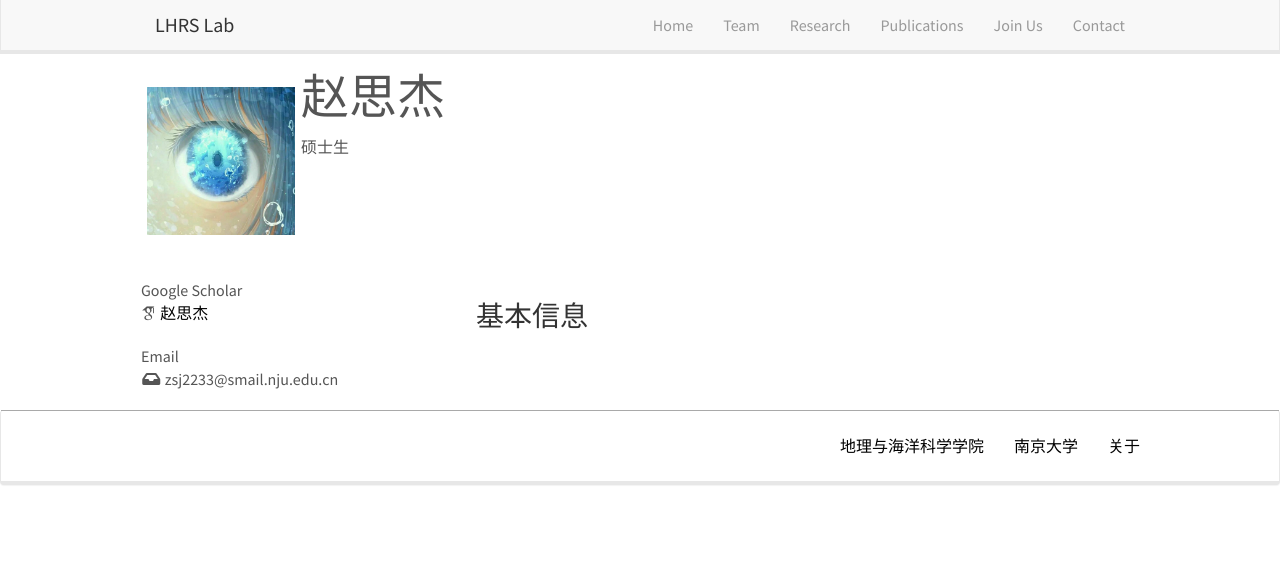
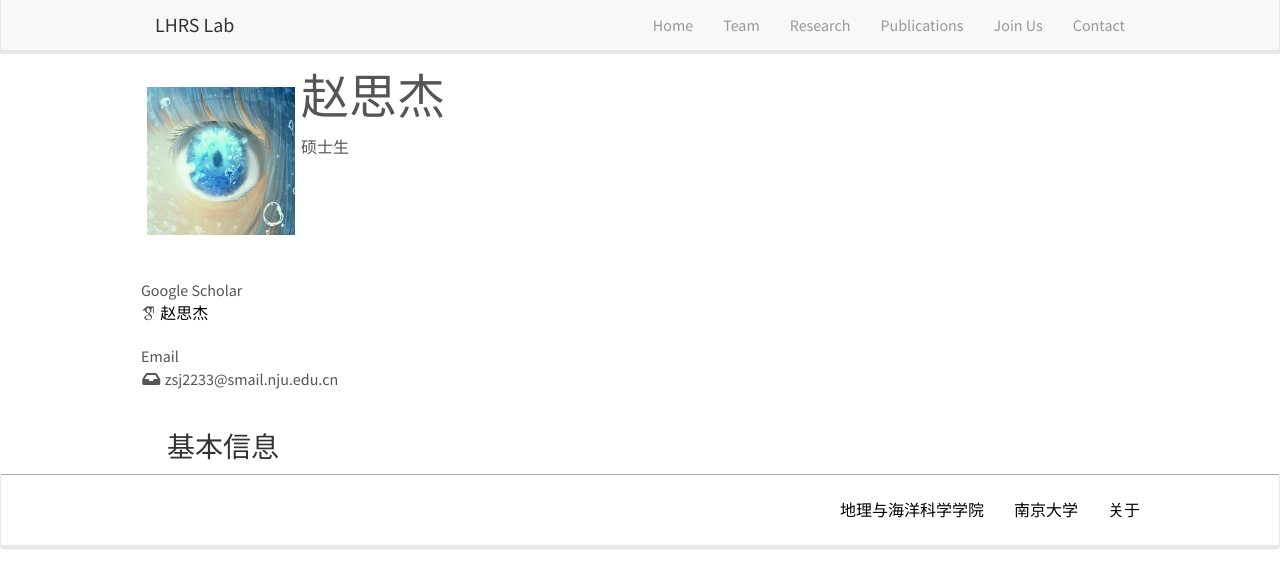
Before and after one commit to jonasonjosda/jonasonjosda.github.io, a Jekyll site: the page built from team/sijie_zhao.md, in a window 1280 px wide. Shown: the top 588 px of the page. Built offline with Jekyll 4.4.1, drawn with Linux system fonts in a browser that asks for light colours; nearby versions of some CDN libraries; some web fonts are replaced.

Commit message:
update files

```diff
--- a/_layouts/member.html
+++ b/_layouts/member.html
@@ -113,7 +113,7 @@ layout: default
 		{% endif %}
 
 	</div>
-	<div class="col-sm-8" style="text-align:justify">
+	<div class="col-sm-12" style="text-align:justify">
 		<div class="content" style="margin:auto">{{ content }}</div>
 	</div>
 
```
